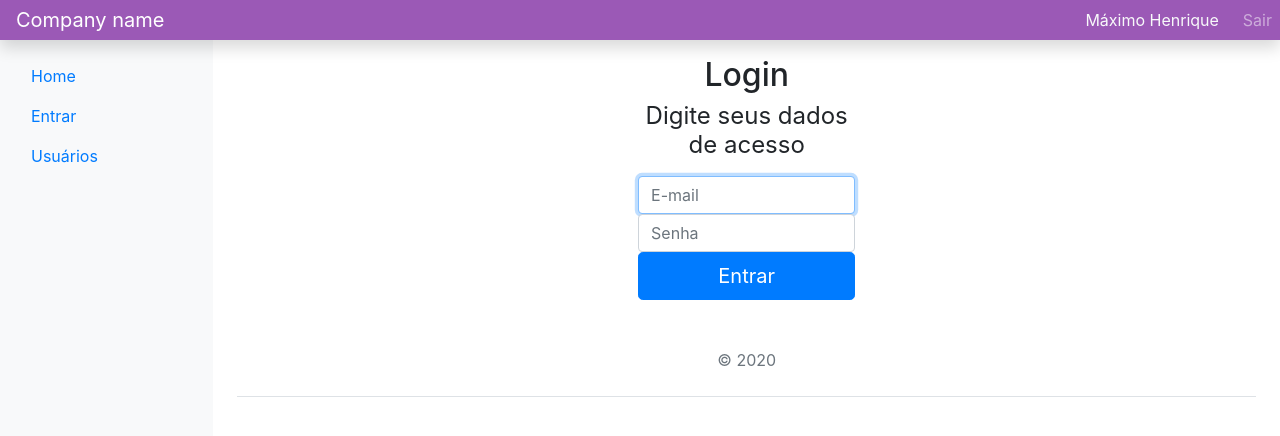
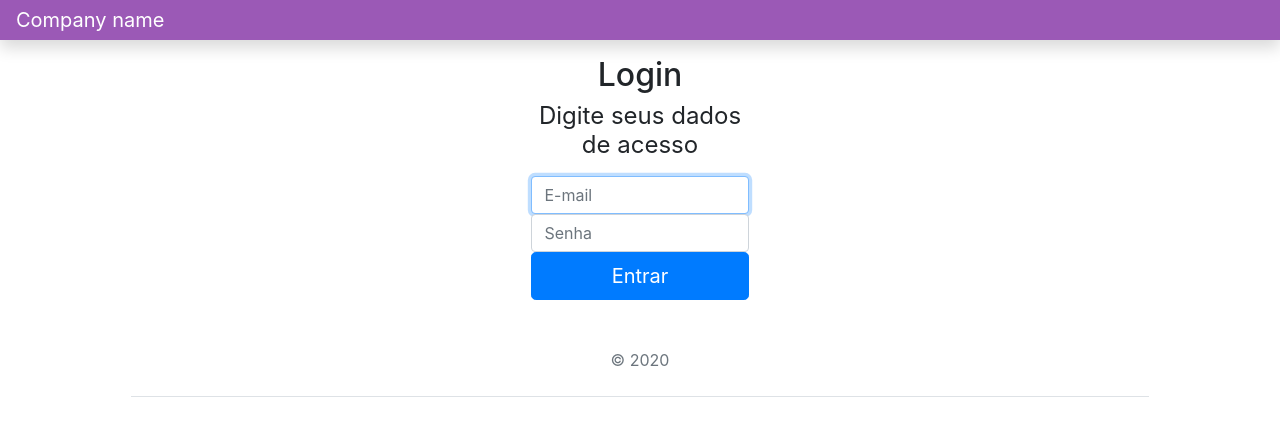
Before and after one commit to maxmonteiro/targetit-backend-test, a Vue app in the folder meetings-frontend/: page /signin in a window 1280 px wide. Shown: the top 436 px of the page. Built offline with nearby package versions, Linux system fonts and the light colour scheme.

Commit message:
Verificando usuário logado para acessar rotas.

```diff
--- a/meetings-frontend/src/components/TheNavigation.vue
+++ b/meetings-frontend/src/components/TheNavigation.vue
@@ -14,7 +14,9 @@
                 >
                 <span class="navbar-toggler-icon"></span>
             </button>
-            <ul class="navbar-nav d-flex flex-row bd-highlight">
+            <ul :style="this.$route.name == 'signin' ? 'display: none!important;' : ''"
+                class="navbar-nav d-flex flex-row bd-highlight"
+            >
                 <li class="nav-item mr-4 pl-3" style="align-self: center;">
                     <span class="text-light">Máximo Henrique</span>
                 </li>
@@ -25,7 +27,9 @@
         </nav>
         <div class="container-fluid">
             <div class="row">
-                <nav id="sidebarMenu" class="col-md-3 col-lg-2 d-md-block bg-light sidebar collapse">
+                <nav :style="this.$route.name == 'signin' ? 'display: none!important;' : ''"
+                    id="sidebarMenu" class="col-md-3 col-lg-2 d-md-block bg-light sidebar collapse"
+                >
                     <div class="sidebar-sticky pt-3">
                         <ul class="nav flex-column">
                             <li class="nav-item">
@@ -46,7 +50,9 @@
                         </ul>
                     </div>
                 </nav>
-                <main role="main" class="col-md-9 ml-sm-auto col-lg-10 px-md-4">
+                <main role="main" class="col-md-9 ml-sm-auto col-lg-10 px-md-4"
+                    :style="this.$route.name == 'signin' ? 'margin: 0 auto;' : ''"
+                >
                     <div class="d-flex justify-content-between flex-wrap flex-md-nowrap align-items-center pt-3 pb-2 mb-3 border-bottom">
                         <router-view/>
 
@@ -60,7 +66,14 @@
 <script>
 export default {
     data() {
-        return {}
+        return {
+
+        }
+    },
+    computed: {
+        currentPage() {
+            return this.$route.name
+        }
     },
     methods: {
         logout() {
```
